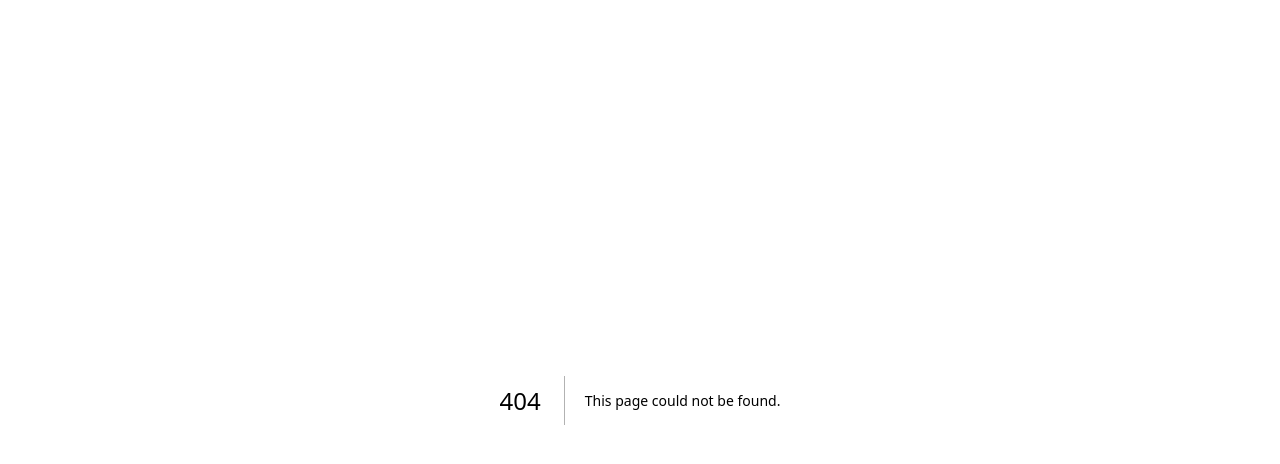
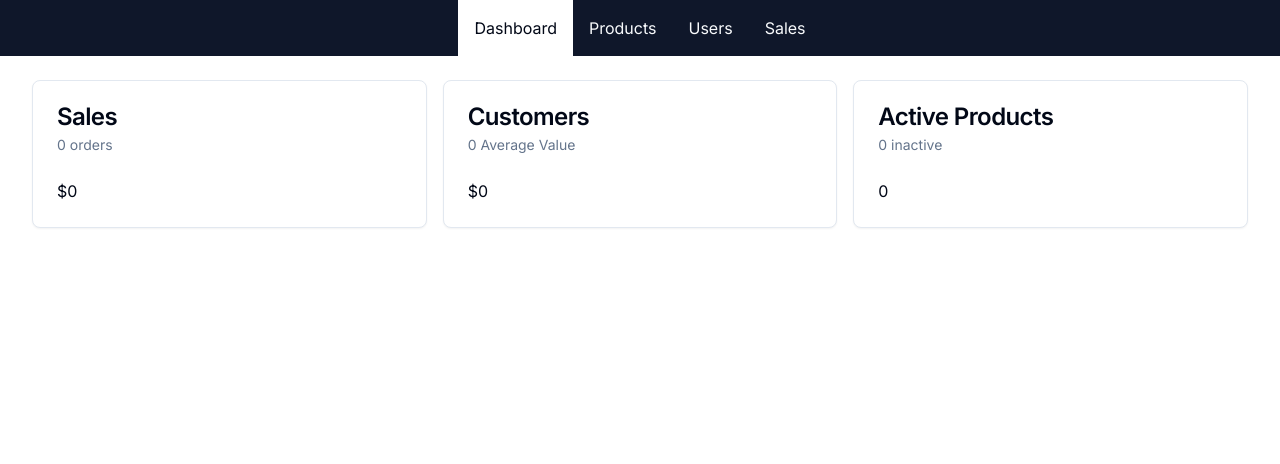
Before and after one commit to shojib116/simple-ecommerce-site, a Next.js app: page /admin in a window 1280 px wide. Before the commit this address had no page. Shown: the top 464 px of the page. Built offline with nearby package versions, Linux system fonts and the light colour scheme; no server answers; the database is empty.

Commit message:
completed admin dashboard page

```diff
--- /dev/null
+++ b/src/app/admin/layout.tsx
@@ -0,0 +1,21 @@
+import { Nav, NavLink } from "@/components/Nav";
+
+export const dynamic = "force-dynamic";
+
+export default function AdminLayout({
+  children,
+}: Readonly<{
+  children: React.ReactNode;
+}>) {
+  return (
+    <>
+      <Nav>
+        <NavLink href="/admin">Dashboard</NavLink>
+        <NavLink href="/admin/products">Products</NavLink>
+        <NavLink href="/admin/users">Users</NavLink>
+        <NavLink href="/admin/orders">Sales</NavLink>
+      </Nav>
+      <div className="container my-6">{children}</div>
+    </>
+  );
+}
--- /dev/null
+++ b/src/app/admin/loading.tsx
@@ -0,0 +1,9 @@
+import { Loader2 } from "lucide-react";
+
+export default function AdminLoading() {
+  return (
+    <div className="flex justify-center">
+      <Loader2 className="size-24 animate-spin" />
+    </div>
+  );
+}
--- /dev/null
+++ b/src/app/admin/page.tsx
@@ -0,0 +1,98 @@
+import {
+  Card,
+  CardContent,
+  CardDescription,
+  CardHeader,
+  CardTitle,
+} from "@/components/ui/card";
+import db from "@/db/db";
+import { formatCurrency, formatNumber } from "@/lib/formatters";
+
+async function getSalesData() {
+  const data = await db.order.aggregate({
+    _sum: { pricePaidInCents: true },
+    _count: true,
+  });
+
+  return {
+    amount: (data._sum.pricePaidInCents || 0) / 100,
+    numberOfSales: data._count,
+  };
+}
+
+async function getUserData() {
+  const [userCount, orderData] = await Promise.all([
+    db.user.count(),
+    db.order.aggregate({
+      _sum: { pricePaidInCents: true },
+    }),
+  ]);
+  return {
+    userCount,
+    averageValuePerPerson:
+      userCount === 0
+        ? 0
+        : (orderData._sum.pricePaidInCents || 0) / userCount / 100,
+  };
+}
+
+async function getProductData() {
+  const [activeCount, inactiveCount] = await Promise.all([
+    db.product.count({ where: { isAvailableForPurchase: true } }),
+    db.product.count({ where: { isAvailableForPurchase: false } }),
+  ]);
+
+  return {
+    activeCount,
+    inactiveCount,
+  };
+}
+
+export default async function AdminDashboard() {
+  const [salesData, userData, productData] = await Promise.all([
+    getSalesData(),
+    getUserData(),
+    getProductData(),
+  ]);
+  return (
+    <div className="grid grid-cols-1 md:grid-cols-2 lg:grid-cols-3 gap-4">
+      <DashboardCard
+        title="Sales"
+        subtitle={`${formatNumber(salesData.numberOfSales)} orders`}
+        body={formatCurrency(salesData.amount)}
+      />
+      <DashboardCard
+        title="Customers"
+        subtitle={`${formatNumber(
+          userData.averageValuePerPerson
+        )} Average Value`}
+        body={formatCurrency(userData.userCount)}
+      />
+      <DashboardCard
+        title="Active Products"
+        subtitle={`${formatNumber(productData.inactiveCount)} inactive`}
+        body={formatNumber(productData.activeCount)}
+      />
+    </div>
+  );
+}
+
+type DashboardCardProps = {
+  title: string;
+  subtitle: string;
+  body: string;
+};
+
+function DashboardCard({ title, subtitle, body }: DashboardCardProps) {
+  return (
+    <Card>
+      <CardHeader>
+        <CardTitle>{title}</CardTitle>
+        <CardDescription>{subtitle}</CardDescription>
+      </CardHeader>
+      <CardContent>
+        <p>{body}</p>
+      </CardContent>
+    </Card>
+  );
+}
```
